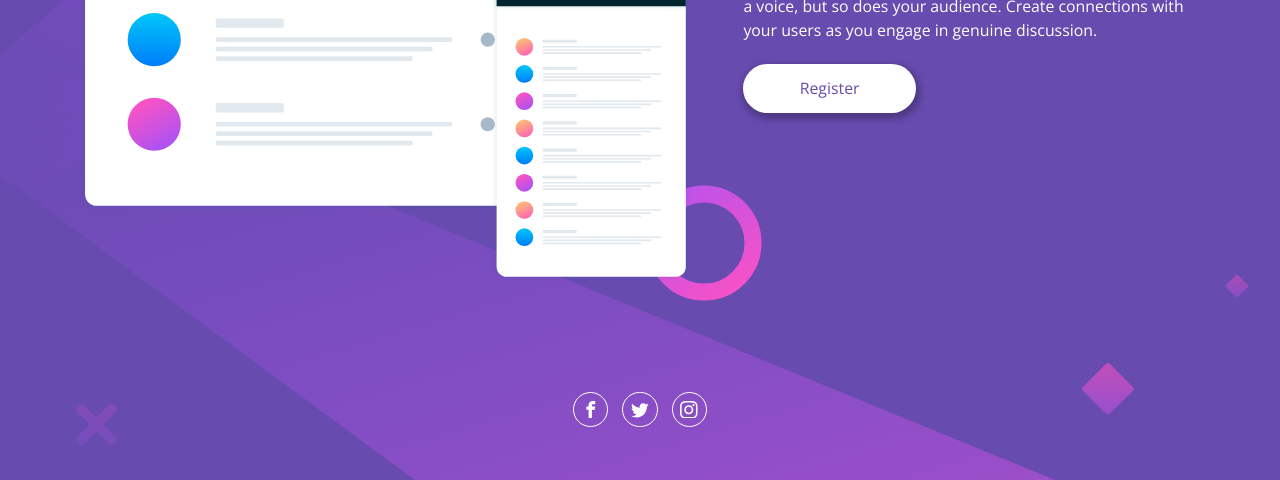
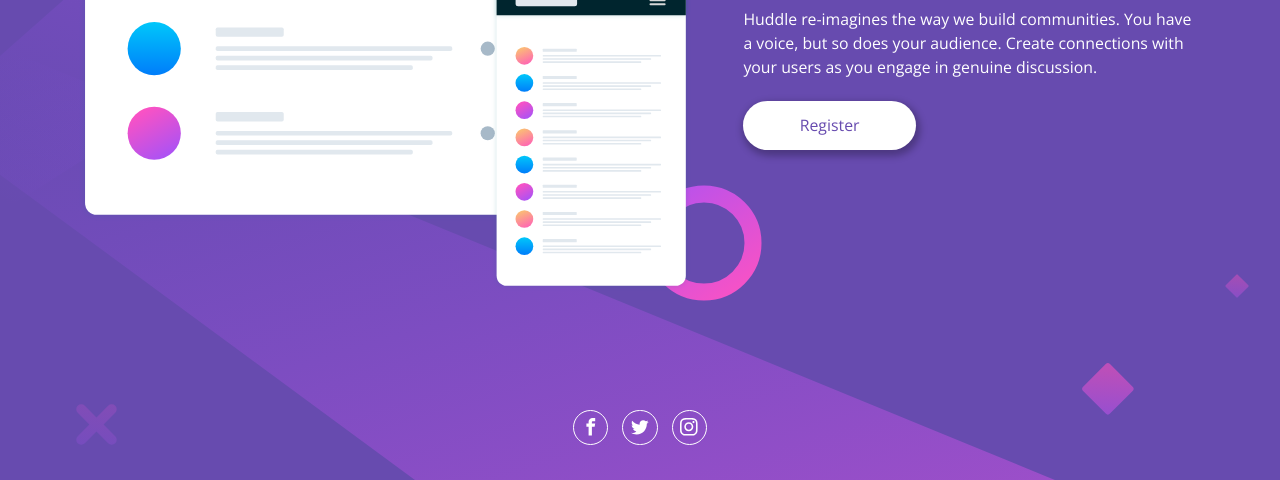
Before and after one commit to hector1234567/fm-huddle-landing-page-with-single-introductory-section, a plain HTML site: page index.html in a window 1280 px wide. Shown: the part 320-800 px from the top of the page. Drawn offline with nearby package versions, Linux system fonts and the light colour scheme.

Commit message:
fix padding

```diff
--- a/style.css
+++ b/style.css
@@ -35,7 +35,7 @@ body {
   justify-content: space-between;
   align-items: center;
 
-  padding: 6rem 2rem;
+  padding: 6rem 2rem 4rem 2rem;
 }
 
 .header {
@@ -59,6 +59,7 @@ body {
   display: flex;
   flex-direction: column;
   gap: 2.4rem;
+  padding-top: 3.2rem;
 }
 
 .main__image img {
```
